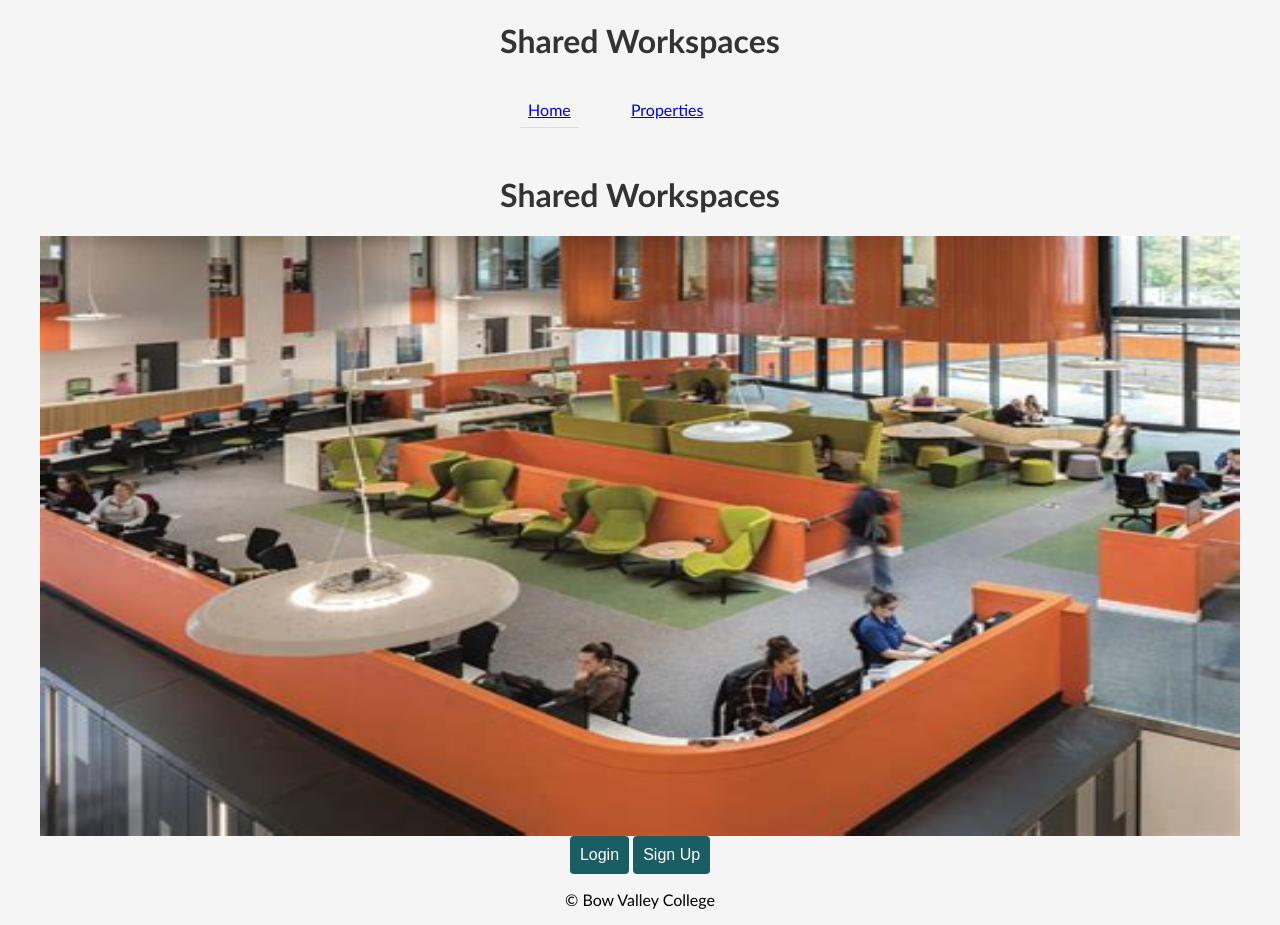
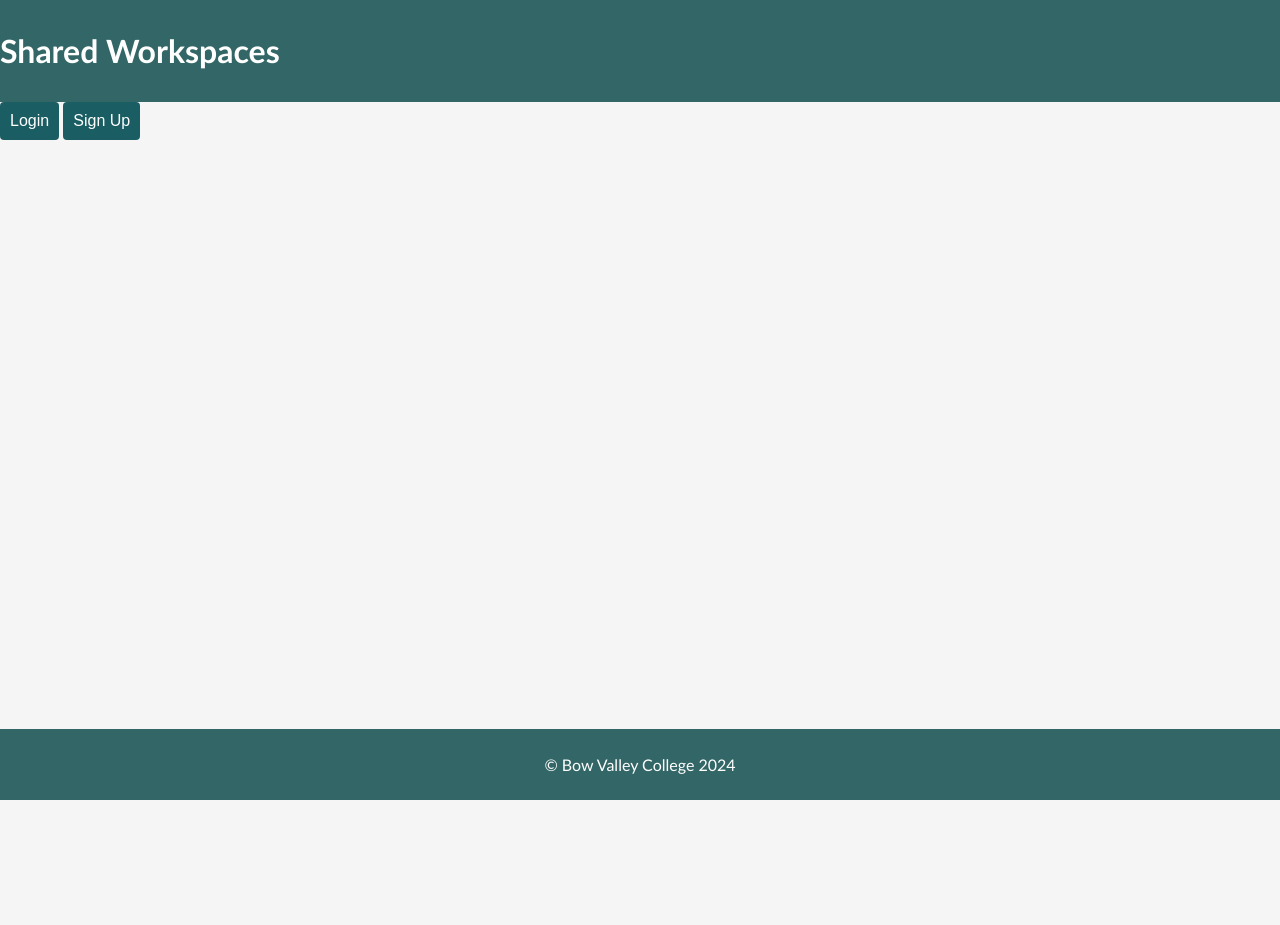
Before and after one commit to canoo/Group-3-Shared-Workspace, a website: page public/index.html in a window 1280 px wide. After the commit the page ends 800 px from the top, so only its background shows below. Drawn offline with Linux system fonts and the light colour scheme.

Commit message:
check it please

```diff
--- a/app.js
+++ b/app.js
@@ -144,6 +144,7 @@ app.get('/detailProperty.html', (req, res) => {
   res.sendFile(path.join(__dirname, 'public', 'detailProperty.html'));
 });
 
+
 app.listen(PORT, () => {
   console.log(`Server running on http://localhost:${PORT}`);
 });
--- a/public/index.html
+++ b/public/index.html
@@ -8,17 +8,8 @@
 </head>
 <body>
     <header>
-        <h1>Shared Workspaces</h1>
-        <nav>
-            <ul>
-                <li><a href="index.html">Home</a></li>
-                <li><a href="property.html">Properties</a></li>
-            </ul>
-        </nav>
+    <h1 id="A">Shared Workspaces</h1>
     </header>
-
-    <h1>Shared Workspaces</h1>
-    <img id="img-1" src="img1.jpg" alt="img1">
 
     <div>
         <button id="loginButton" onclick="showLoginForm()">Login</button>
@@ -130,6 +121,8 @@
                 alert('An error occurred. Please try again.');
             });
         });
+        document.getElementById('current-year').textContent = new Date().getFullYear();
+
     </script>
 </body>
 </html>
--- a/public/styles.css
+++ b/public/styles.css
@@ -4,9 +4,15 @@ body {
   background-color: #f5f5f5;
   margin: 0;
   padding: 0;
+  flex-direction: column;
+}
+header {
+  background-color: #336666;
+  color: white;
+  padding: 10px 0;
+  list-style: none;
   display: flex;
-  flex-direction: column;
-  align-items: center;
+  text-align: justify;
 }
 
 html{
@@ -30,6 +36,7 @@ form {
   display: flex;
   flex-direction: column;
   margin-bottom: 20px;
+  text-align: center;
 }
 
 input[type="text"] {
@@ -63,6 +70,7 @@ h2 {
 ul {
   list-style-type: none;
   padding: 0;
+  color: white;
 }
 
 li {
@@ -81,3 +89,24 @@ li:last-child {
   width: 1200px;
   height: 600px;
 }
+#img-2{
+  width: 500px;
+  height: 500px;
+  float: left;
+  display: inline;
+}
+footer {
+  background-color: #336666;
+  color: white;
+  text-align: center;
+  padding: 10px 0;
+  position: fixed;
+  width: 100%;
+  bottom: 0;
+}
+
+#A{
+  text-align: center;
+  color: white;
+
+}
```
Also changed, not shown: public/app.html (+5 -0 lines), public/contactus.html (+5 -2 lines), public/detalles.html (+6 -0 lines), public/editProperty.html (+5 -0 lines), public/home.html (+12 -5 lines), public/property.html (+8 -3 lines), public/app.js (line endings or trailing spaces), public/img2.jpg (added), public/img3.jpg (added), public/img3.jpg.png (added), public/img4.jpg (added).
